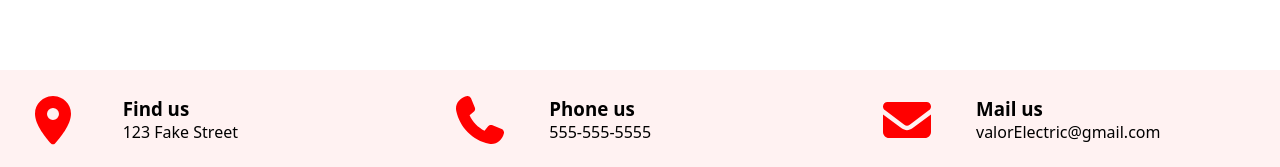
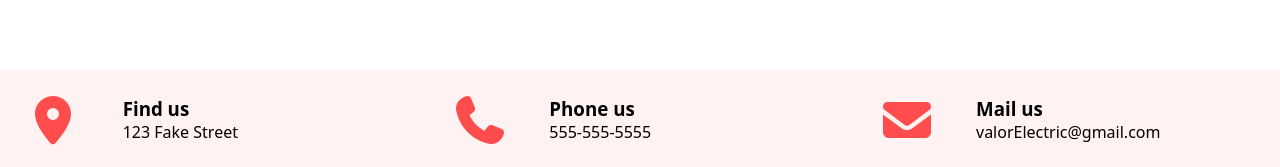
Before and after one commit to Plofland/ValorElectric, a React (Vite) app: page / in a window 1280 px wide. Shown: the part 666-833 px from the top of the page. Built offline with nearby package versions, Linux system fonts and the light colour scheme.

Commit message:
update red icons to be softer red

```diff
--- a/src/components/Footer.tsx
+++ b/src/components/Footer.tsx
@@ -4,9 +4,6 @@ import { faLocationDot } from '@fortawesome/free-solid-svg-icons';
 import { faPhone } from '@fortawesome/free-solid-svg-icons';
 import { faEnvelope } from '@fortawesome/free-solid-svg-icons';
 
-// Plan for this footer:
-// should there be a social media section?
-// if so, install the font-awesome package for social media icons with this -> npm i --save @fortawesome/free-brands-svg-icons
 
 const Footer = () => {
 	return (
@@ -67,7 +64,7 @@ const IconContainer = styled.div`
 	justify-content: center;
 	width: 25%;
 	font-size: 3rem;
-	color: #ff0000;
+	color: #ff4c4c;
 `;
 
 const ContactText = styled.div`
```
